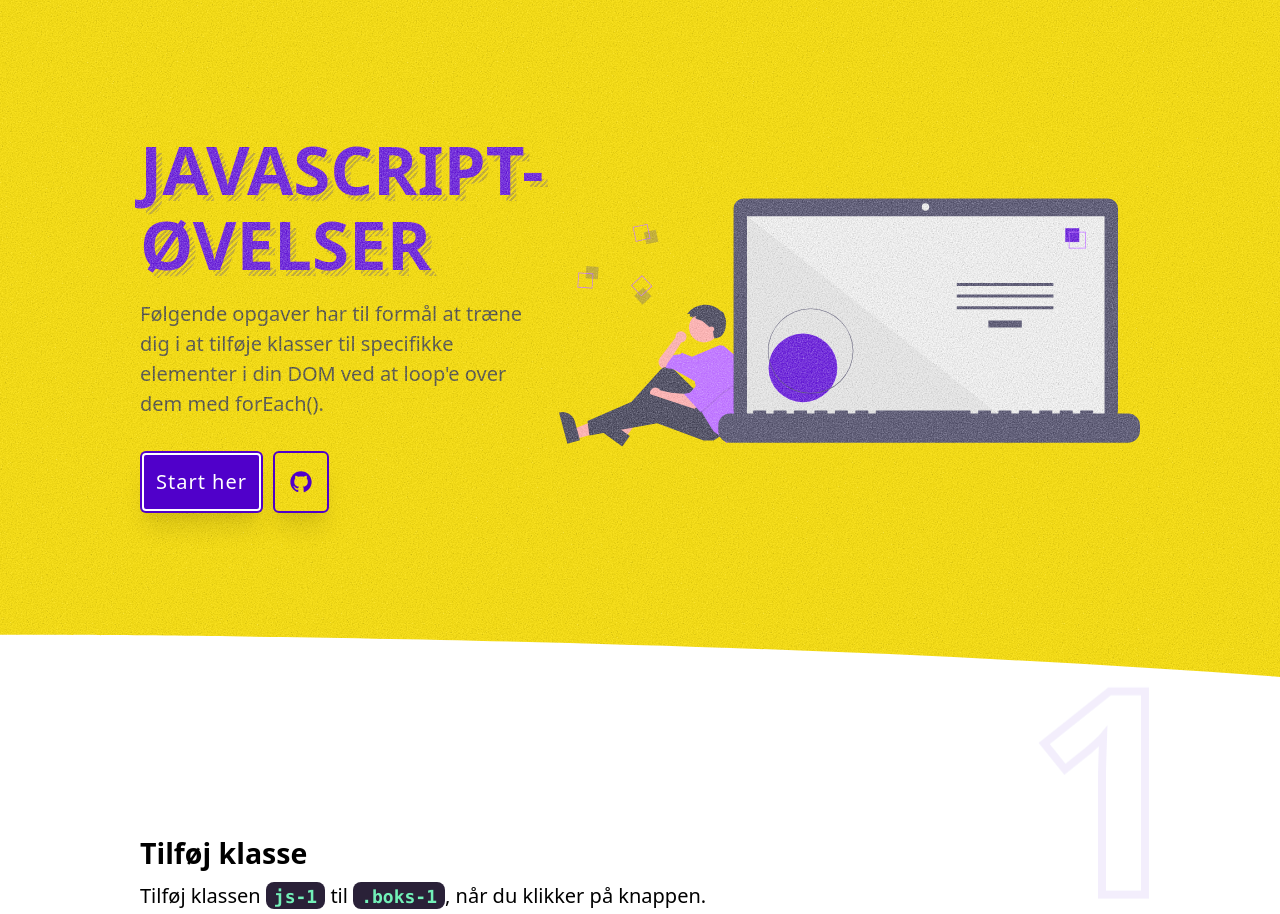
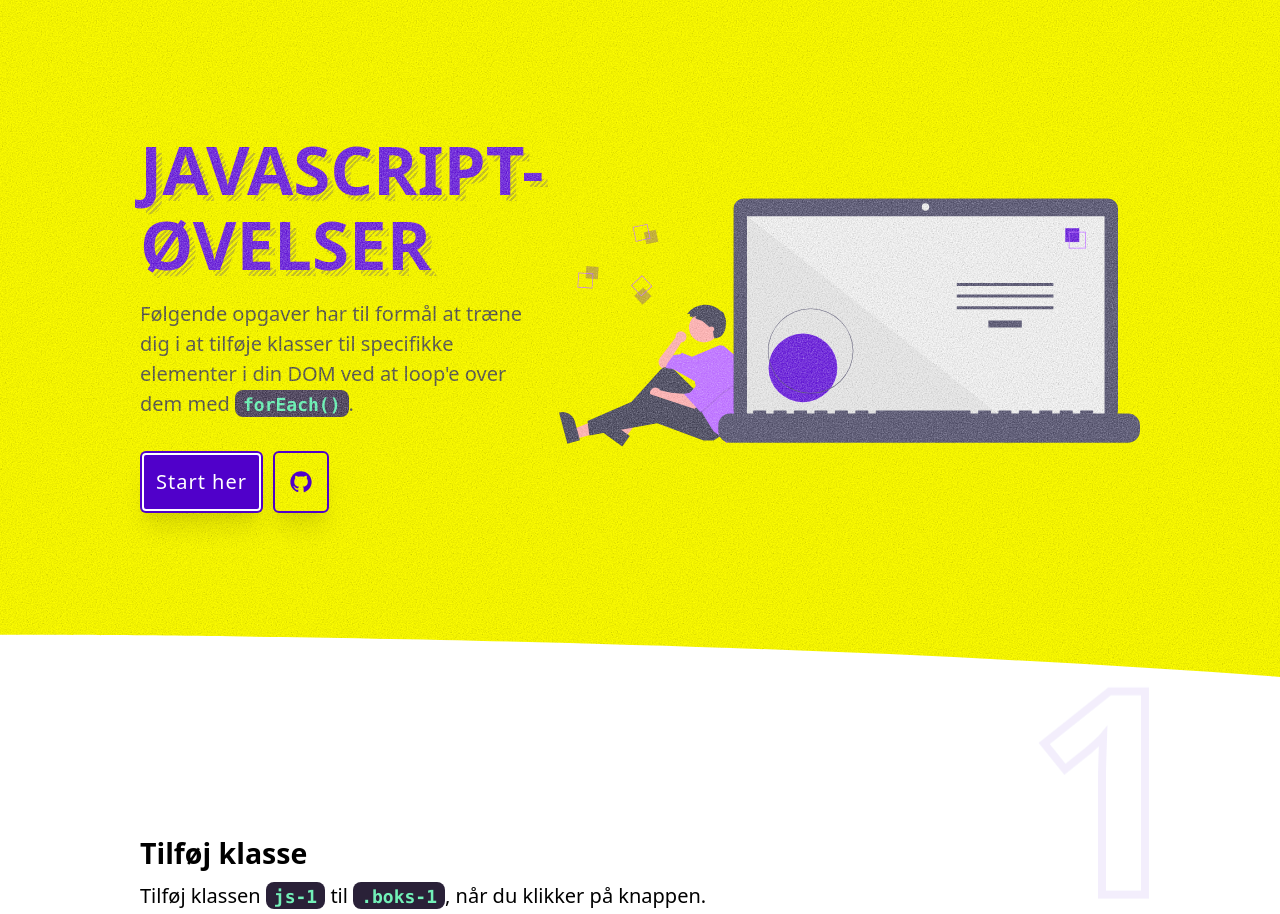
Before and after one commit to daviatkea/basic-js, a plain HTML site: page index.html in a window 1280 px wide. Shown: the top 914 px of the page. Drawn offline with nearby package versions, Linux system fonts and the light colour scheme.

Commit message:
add p3 color

```diff
--- a/assets/style.css
+++ b/assets/style.css
@@ -91,7 +91,8 @@ code {
 
 header[role="banner"] {
   background: hsl(263.8, 60%, 97%);
-  background: #f7df1d;
+  background: rgb(255, 226, 9);
+  background: color(display-p3 1 1 0.09);
   color: hsl(53 10% 20%);
   padding-inline: max(50vw - 500px, 2rem);
   padding-block: 2rem 4rem;
--- a/index.html
+++ b/index.html
@@ -17,7 +17,8 @@
         <h1>Javascript-øvelser</h1>
         <p>
           Følgende opgaver har til formål at træne dig i at tilføje klasser til
-          specifikke elementer i din DOM ved at loop'e over dem med forEach().
+          specifikke elementer i din DOM ved at loop'e over dem med
+          <code>forEach()</code>.
         </p>
         <div class="ctas">
           <a href="#main">Start her</a>
```
